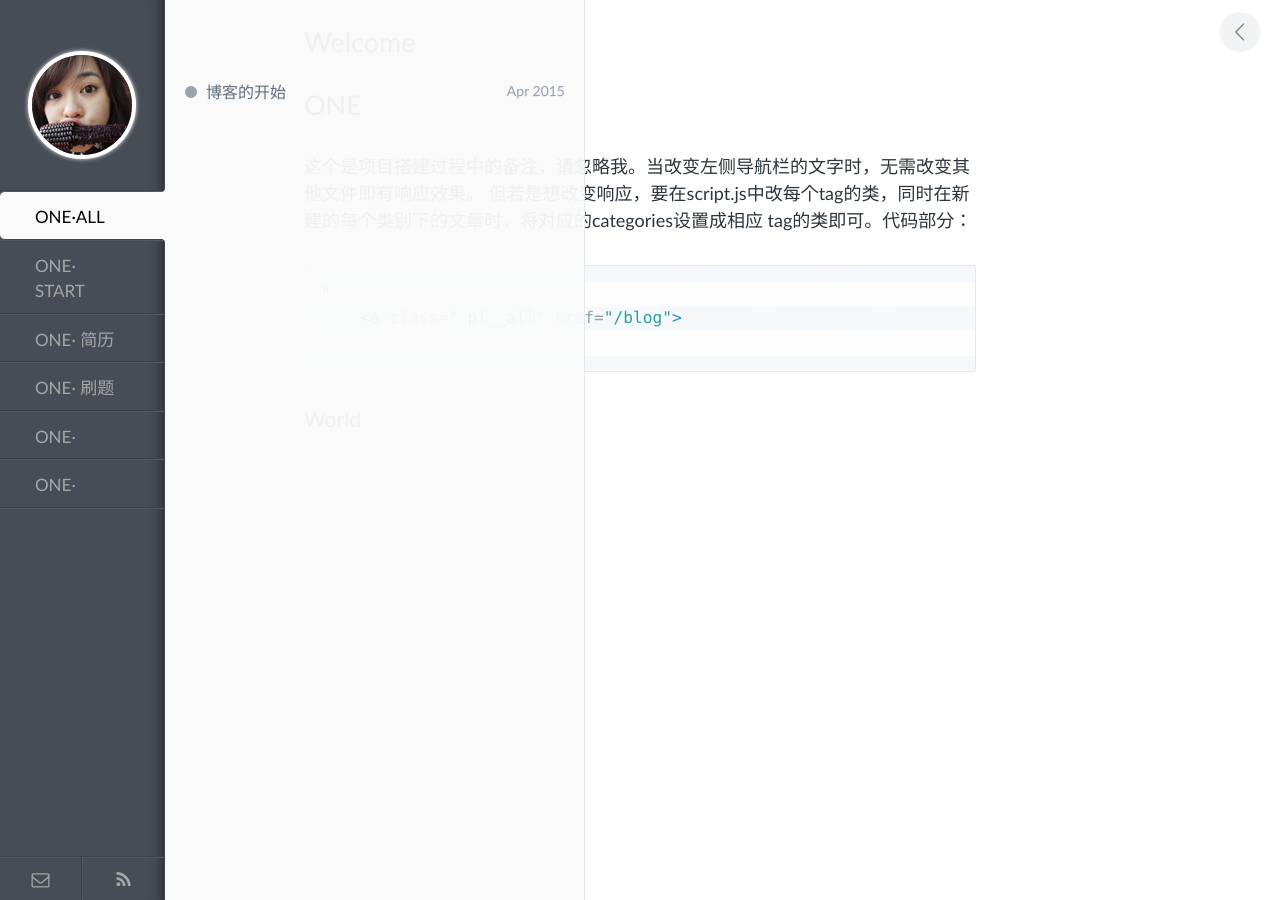
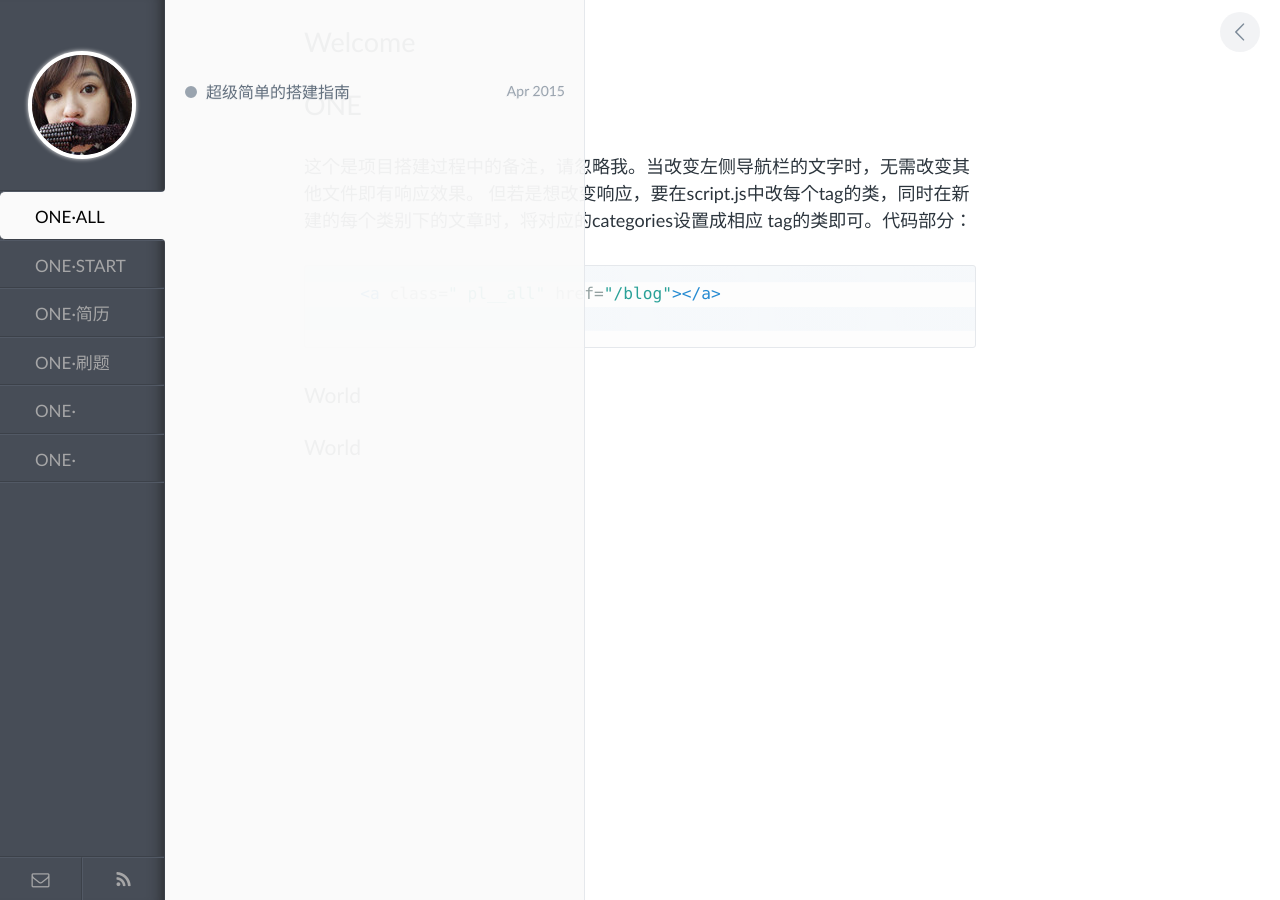
Before and after one commit to weiier/blog, a Jekyll site: the page built from index.html, in a window 1280 px wide. Built offline with Jekyll 4.4.1, drawn with Linux system fonts in a browser that asks for light colours.

Commit message:
code test

```diff
--- a/_layouts/index.html
+++ b/_layouts/index.html
@@ -17,9 +17,9 @@
 
         <ul id="tags__ul">
           <li id="js-label1" class="tags__li tags-btn active">ONE·ALL</li>
-          <li id="js-label2" class="tags__li tags-btn">ONE· START</li>
-          <li id="js-label3" class="tags__li tags-btn">ONE· 简历</li>
-          <li id="js-label4" class="tags__li tags-btn">ONE· 刷题</li>
+          <li id="js-label2" class="tags__li tags-btn">ONE·START</li>
+          <li id="js-label3" class="tags__li tags-btn">ONE·简历</li>
+          <li id="js-label4" class="tags__li tags-btn">ONE·刷题</li>
           <li id="js-label5" class="tags__li tags-btn">ONE·</li>
           <li id="js-label6" class="tags__li tags-btn">ONE·</li>
         </ul>
--- a/_posts/2015-04-13-hello.html
+++ b/_posts/2015-04-13-hello.html
@@ -1,6 +1,6 @@
 ---
 layout: post
-title: 博客的开始
+title: 超级简单的搭建指南
 categories: start
 ---
 <h2>小标题测试</h2>
--- a/index.html
+++ b/index.html
@@ -9,9 +9,10 @@ title: ONE
   <p>这个是项目搭建过程中的备注，请忽略我。当改变左侧导航栏的文字时，无需改变其他文件即有响应效果。
   但若是想改变响应，要在script.js中改每个tag的类，同时在新建的每个类别下的文章时，将对应的categories设置成相应
   tag的类即可。代码部分： </p>
-  <p> {% highlight html %}"
-	<a class="{{ post.categories }} pl__all" href="{{ site.baseurl }}{{ post.url }}">
+  <p> {% highlight html %}
+	<a class="{{ post.categories }} pl__all" href="{{ site.baseurl }}{{ post.url }}"></a>
 	  {% endhighlight%}
 	</p>
   <h3>World</h3>
+  <h3 id="post_title">World</h3>
 </article> <!-- end #post__content -->
```
